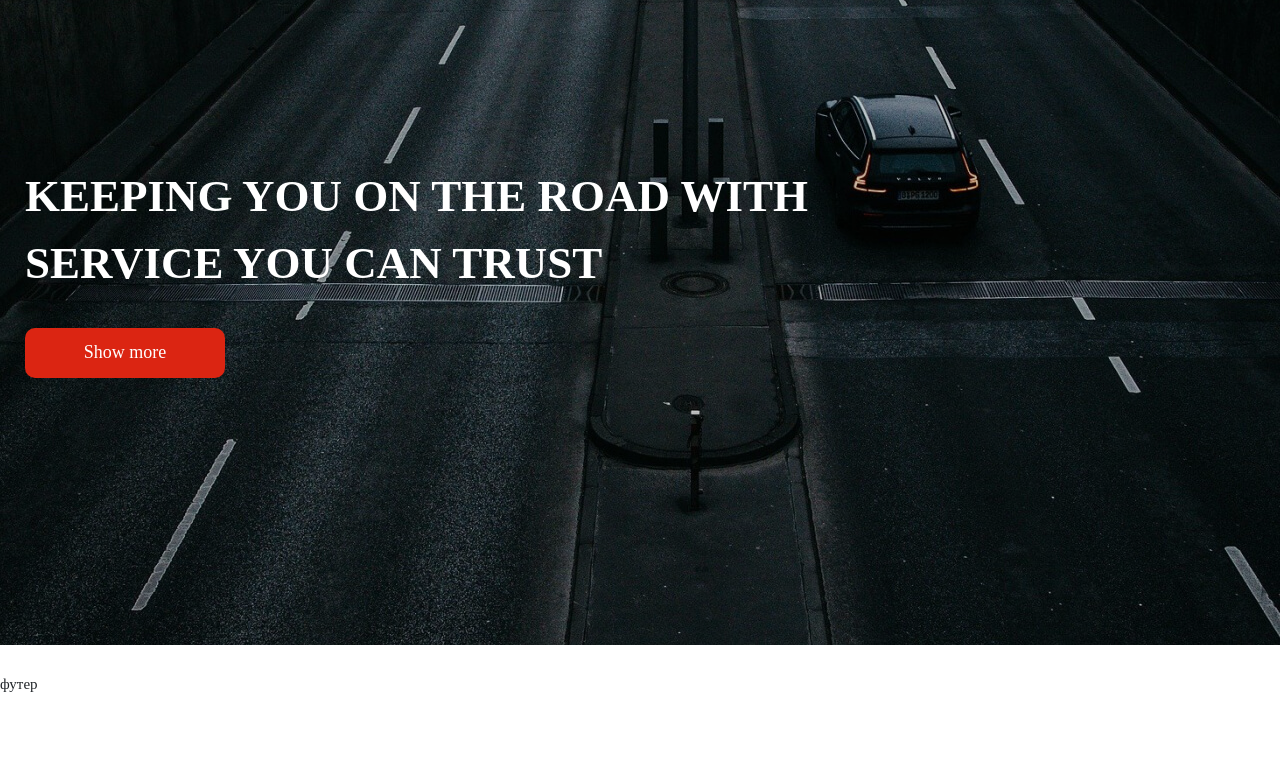
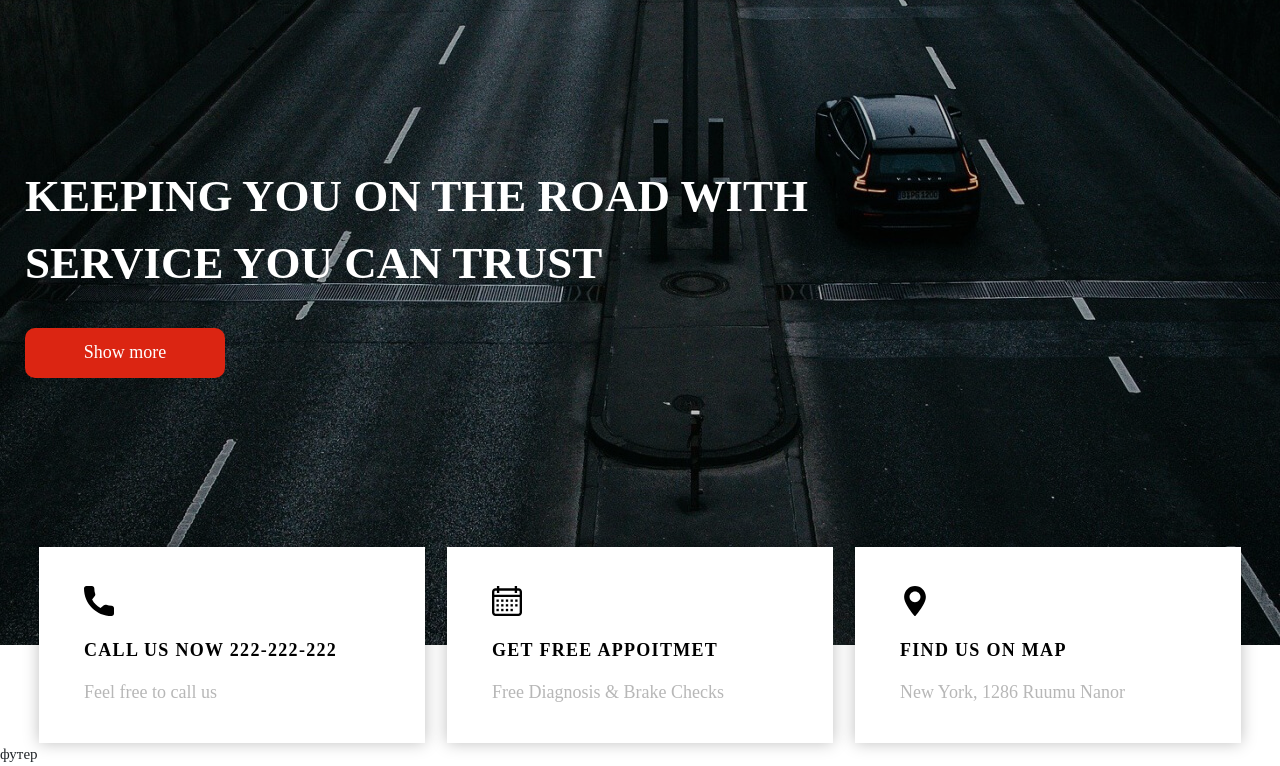
Before and after one commit to ssamarin/cars, a website: page src/index.html in a window 1280 px wide. Shown: the part 105-871 px from the top of the page. Before the commit the page ends 800 px from the top, so only its background shows below. Drawn offline with Linux system fonts and the light colour scheme.

Commit message:
card section

```diff
--- a/src/index.html
+++ b/src/index.html
@@ -45,6 +45,41 @@
                     </div>
                 </div>
             </section>
+            <section class="cards">
+                <div class="cards__container">
+                    <div class="cards__wrapper">
+                        <div class="cards__item">
+                            <img src="icons/labels/phone.svg" alt="phone" class="cards__icon">
+                            <div class="cards__title">
+                                CALL US NOW <a href="tel: +1222222222" class="cards__link">222-222-222</a>
+                            </div>
+                            <div class="cards__descr">
+                                Feel free to call us
+                            </div>
+                        </div>
+
+                        <div class="cards__item">
+                            <img src="icons/labels/calendar.svg" alt="calendar" class="cards__icon">
+                            <div class="cards__title">
+                                GET FREE APPOITMET
+                            </div>
+                            <div class="cards__descr">
+                                Free Diagnosis & Brake Checks
+                            </div>
+                        </div>
+                        <div class="cards__item">
+                            <img src="icons/labels/flag 1.svg" alt="flag" class="cards__icon">
+                            <div class="cards__title">
+                                FIND US ON MAP
+                            </div>
+                            <div class="cards__descr">
+                                New York, 1286 Ruumu Nanor
+                            </div>
+
+                        </div>
+                    </div>
+                </div>
+            </section>
         </main>
 
 
--- /dev/null
+++ b/src/sass/blocks/_cards.scss
@@ -0,0 +1,43 @@
+.cards {
+    margin-top: -98px;
+    &__wrapper {
+        display: flex;
+        justify-content: center;
+        align-items: center;
+        gap: 22px;
+    }
+    &__item {
+        width: 386px;
+        height: 196px;
+        padding: 39px 84px 37px 45px;
+        z-index: 500;
+        background-color: #fff;
+        box-shadow: 0px 0px 15px rgba(0, 0, 0, 0.25);
+    }
+    &__title {
+        margin-top: 21px;
+        font-weight: 700;
+        font-size: 18px;
+        line-height: 150%;
+        letter-spacing: 1.3px;
+        text-transform: uppercase;
+        color: #000000;
+    }
+    &__descr {
+        margin-top: 15px;
+        font-weight: 400;
+        font-size: 18px;
+        color: #B7B7B7;
+    }
+    &__link {
+        color: #000000;
+        &:hover {
+            transition: all 0.7s;
+            text-decoration: none;
+            color: transparent;
+            -webkit-background-clip: text;
+	        background-clip: text;
+	        background-image: linear-gradient(90deg, rgb(120, 15, 15), rgb(212, 53, 19) 62%);
+        }
+    }
+}
--- a/src/sass/blocks/_header.scss
+++ b/src/sass/blocks/_header.scss
@@ -4,6 +4,12 @@
     top: 0;
     left: 0;
     z-index: 3;
+    &__logo {
+        display: inline-block;
+        & img {
+            height: 65px;
+        }
+    }
 }
 
 .header__wrapper {
@@ -12,6 +18,8 @@
     justify-content: space-around;
     align-items: center;
 }
+
+
 
 .menu__list {
     display: flex;
--- a/src/sass/style.scss
+++ b/src/sass/style.scss
@@ -5,6 +5,7 @@
 @import 'blocks/fonts.scss';
 @import 'blocks/header';
 @import 'blocks/promo';
+@import 'blocks/cards';
 
 html, body {
     font-family: 'Poppins';
```
Also changed, not shown: src/css/style.min.css.
